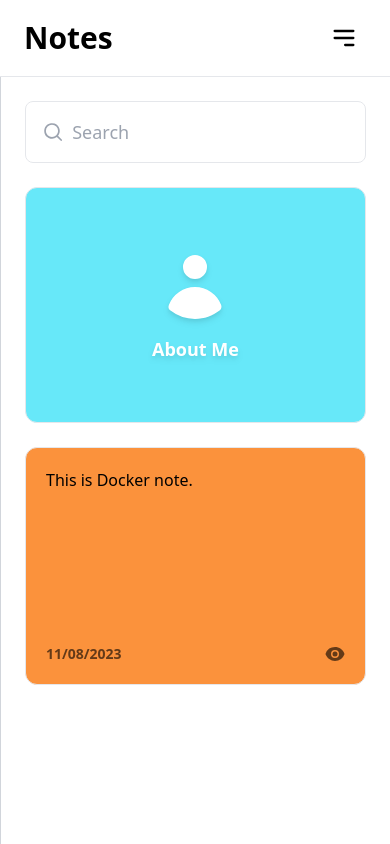
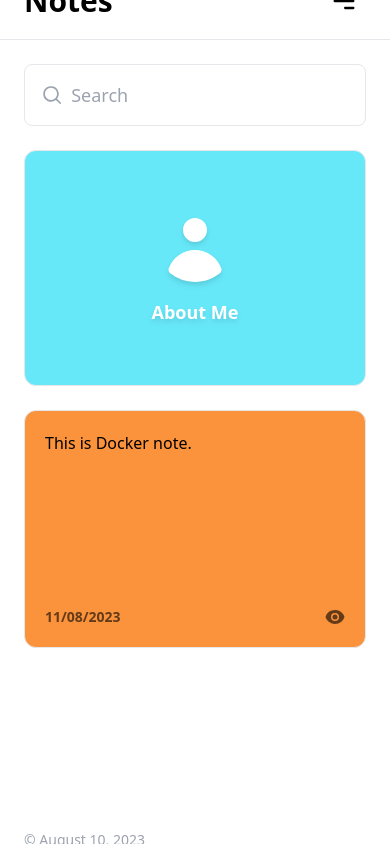
Before and after one commit to AydosJs/docket, a React (Vite) app: page / in a window 390 px wide. Built offline with nearby package versions, Linux system fonts and the light colour scheme; what tailwindcss-bg-patterns would draw is missing.

Commit message:
some bug fixed

```diff
--- a/src/App.tsx
+++ b/src/App.tsx
@@ -6,11 +6,11 @@ import NotestContainer from "./containers/notes/NotestContainer"
 
 function App() {
   return (
-    <div className='flex flex-col h-screen divide-x divide-gray-300 sm:flex-row'>
+    <div className='flex flex-col justify-center h-screen overflow-hidden overflow-y-auto sm:flex-row'>
       <div className="">
         <HeaderComponent />
       </div>
-      <div className='w-full p-4 px-6 pt-6 overflow-hidden overflow-y-auto sm:px-12 '>
+      <div className='sm:ml-[106px]  w-full p-4 px-6 pt-6  sm:px-12 max-w-[100rem]'>
         <SearchComponent />
         <NotestContainer />
         <FooterComponent />
--- a/src/components/HeaderComponent.tsx
+++ b/src/components/HeaderComponent.tsx
@@ -8,9 +8,9 @@ export default function HeaderComponent() {
   const sideBarComp = <SideBarComponent handleClose={() => setOpen(false)} />
 
   return (
-    <div className="h-full">
+    <div className="h-full ">
 
-      <div className='w-[106px] hidden sm:block  h-full p-4 pt-6' >
+      <div className='w-[106px] border-r border-gray-300 hidden sm:block sm:fixed  h-full p-4 pt-6 sm:top-0 sm:left-0' >
         {sideBarComp}
       </div >
 
--- a/src/components/SideBarComponent.tsx
+++ b/src/components/SideBarComponent.tsx
@@ -28,7 +28,7 @@ export default function SideBarComponent({ handleClose }: Props) {
   }
 
   return (
-    <div className="flex flex-col items-center justify-between h-full">
+    <div className="flex flex-col items-center justify-between h-full ">
       <div className="flex flex-col items-center space-y-4">
         <h1 className="mt-2 mb-12 text-base font-medium">Docket</h1>
 
--- a/src/containers/notes/NotestContainer.tsx
+++ b/src/containers/notes/NotestContainer.tsx
@@ -15,7 +15,7 @@ export default function NotestContainer() {
   console.log("notes", notes)
 
   return (
-    <div className="min-h-[calc(100vh-212px)]">
+    <div className="min-h-[calc(100vh-212px)] ">
       <h1 className="hidden mb-12 text-5xl font-semibold sm:block">
         Notes
       </h1>
```
